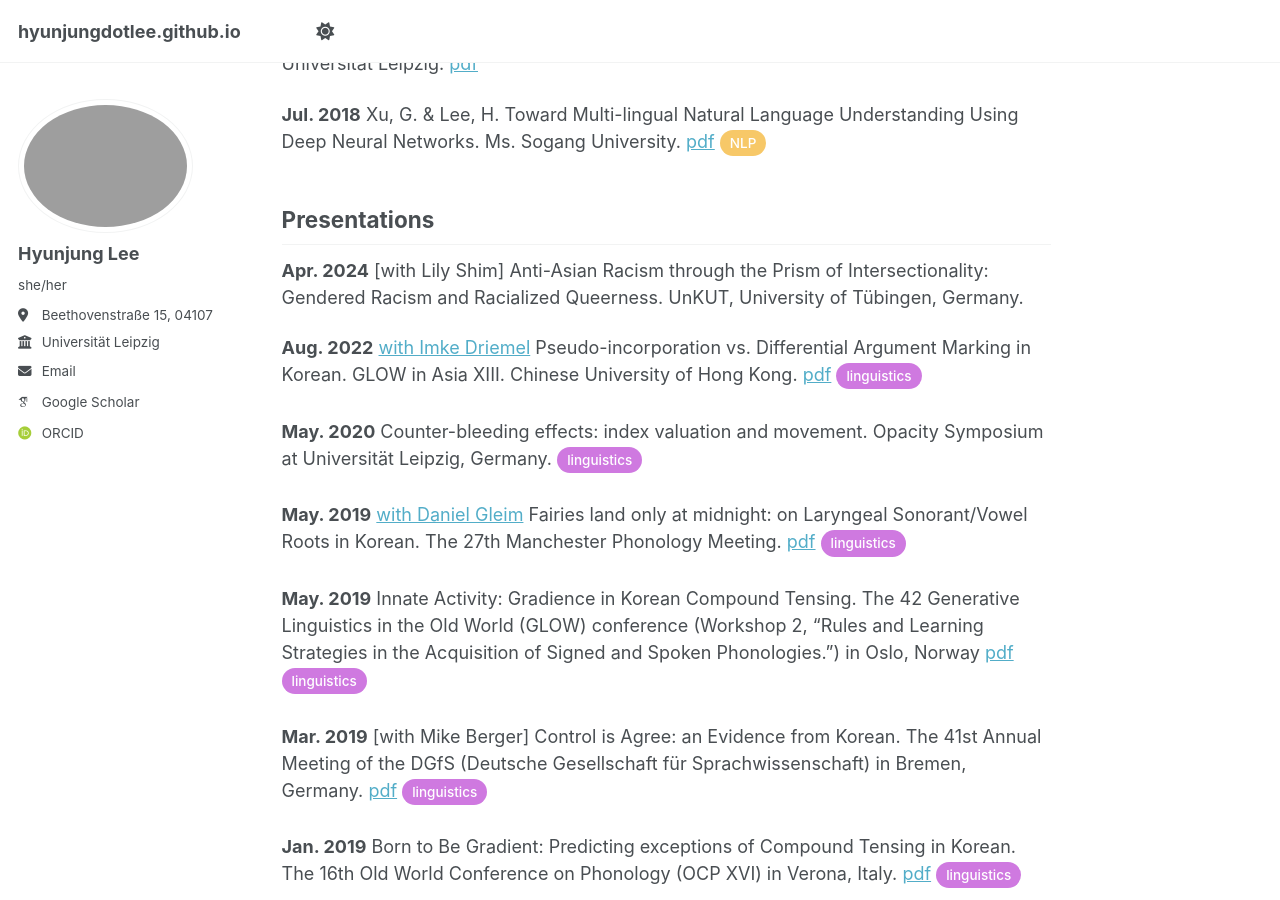
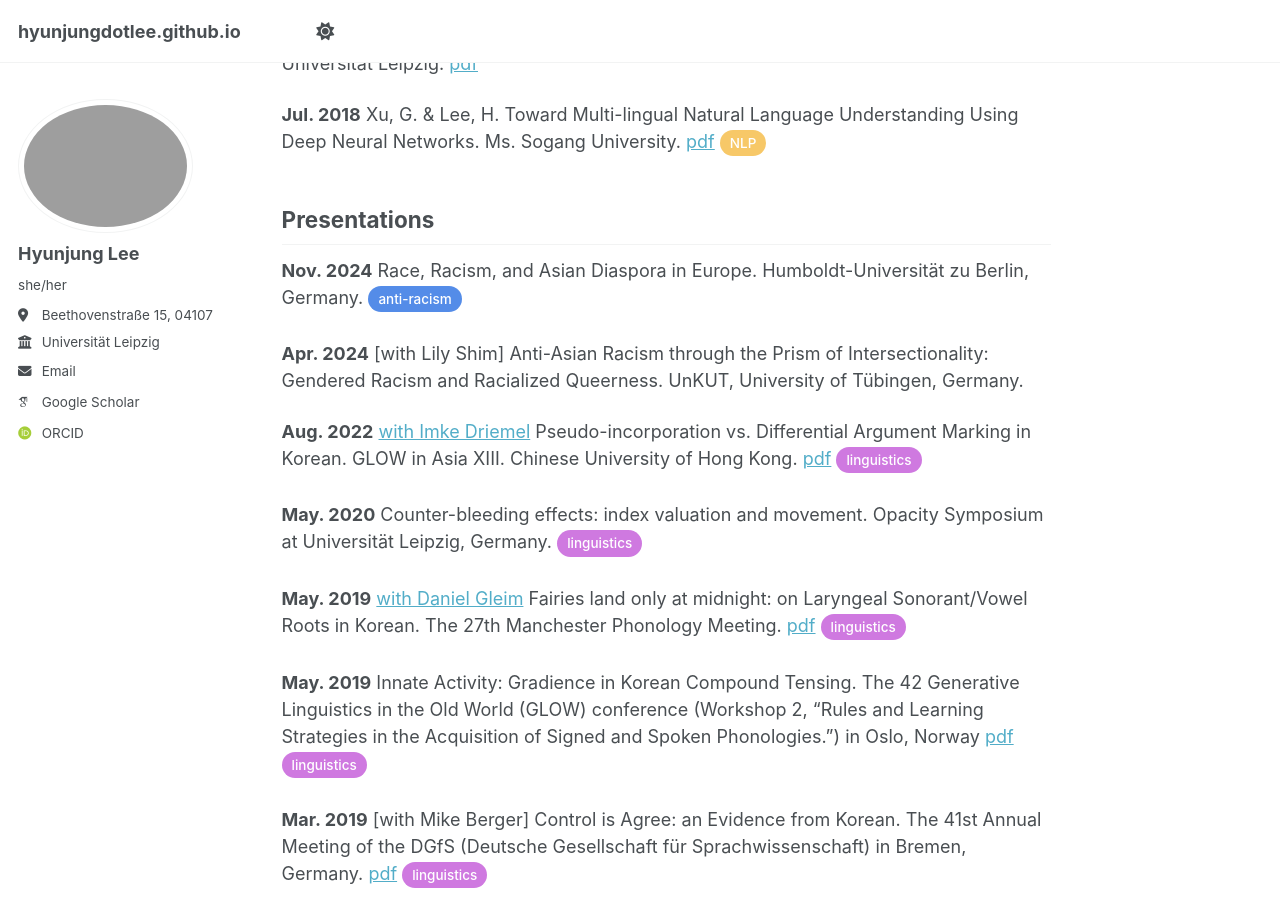
Before and after one commit to hyunjungdotlee/hyunjungdotlee.github.io, a Jekyll site: the page built from _pages/about.md, in a window 1280 px wide and 900 px high, scrolled down 3019 px. Built offline with Jekyll 4.4.1, drawn with Linux system fonts in a browser that asks for light colours; some web fonts are replaced; a script that is not in the unit is left out.

Commit message:
Update about.md

```diff
--- a/_pages/about.md
+++ b/_pages/about.md
@@ -97,6 +97,8 @@ Xu, G. & Lee, H. Toward Multi-lingual Natural Language Understanding Using Deep
 
 Presentations
 ------
+<strong>Nov. 2024</strong> Race, Racism, and Asian Diaspora in Europe.  Humboldt-Universität zu Berlin, Germany. <span class="pill pill-ar">anti-racism</span>
+
 <strong>Apr. 2024</strong>
 [with Lily Shim] Anti-Asian Racism through the Prism of Intersectionality: Gendered Racism and Racialized Queerness. UnKUT, University of Tübingen, Germany.
 
```
